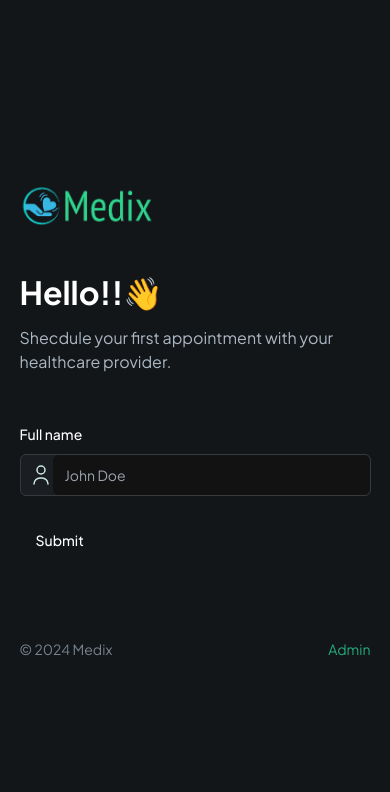
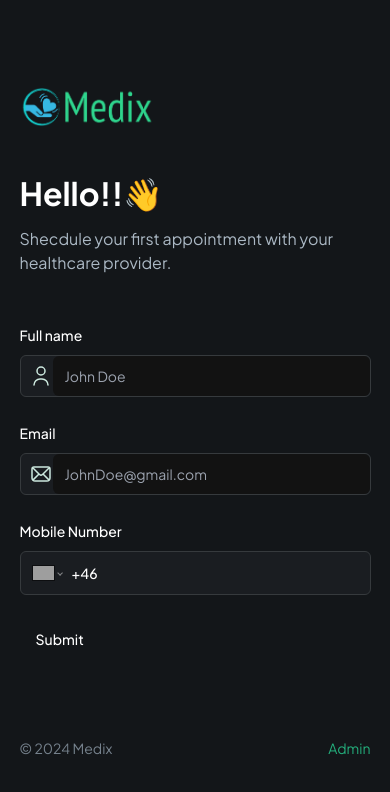
Before and after one commit to mhei009/Medix, a Next.js app: page / in a window 390 px wide. Shown: the top 792 px of the page. Built offline with nearby package versions, Linux system fonts and the light colour scheme; grey boxes are pictures that could not be loaded.

Commit message:
phone input added

```diff
--- a/components/forms/PatientForm.tsx
+++ b/components/forms/PatientForm.tsx
@@ -56,6 +56,24 @@
           iconSrc="/assets/icons/user.svg"
           iconAlt="user"
         />
+        <CustomFormField
+          fieldType={FormFieldType.INPUT}
+          control={form.control}
+          name="email"
+          label="Email"
+          placeholder="JohnDoe@gmail.com"
+          iconSrc="/assets/icons/email.svg"
+          iconAlt="email"
+        />
+
+        <CustomFormField
+          fieldType={FormFieldType.PHONE_INPUT}
+          control={form.control}
+          name="Mobile number"
+          label="Mobile Number"
+          placeholder="123-456-789 "
+
+        />
 
         <Button type="submit">Submit</Button>
       </form>
--- a/components/ui/CustomFormField.tsx
+++ b/components/ui/CustomFormField.tsx
@@ -12,6 +12,9 @@
 import { FormFieldType } from "../forms/PatientForm";
 import { Control } from "react-hook-form";
 import Image from "next/image";
+import 'react-phone-number-input/style.css'
+import PhoneInput from 'react-phone-number-input'
+
 
 interface CustomProps {
   control: Control<any>;
@@ -53,8 +56,26 @@
             />
           </FormControl>
         </div>
-      );
-    default:
+      )
+     case FormFieldType.PHONE_INPUT:
+        return (
+            <FormControl>
+                <PhoneInput
+                defaultCountry="SE"
+                placeholder={placeholder}
+                international
+                withCountryCallingCode
+                value={field.value as E164Number | undefined}
+                onChange={field.onChange}
+                className="input-phone shad-input border-0"
+
+                />
+            </FormControl>
+        )
+
+
+
+      default:
       break;
   }
 };
--- a/package.json
+++ b/package.json
@@ -20,6 +20,7 @@
     "react": "^18",
     "react-dom": "^18",
     "react-hook-form": "^7.52.1",
+    "react-phone-number-input": "^3.4.5",
     "tailwind-merge": "^2.4.0",
     "tailwindcss-animate": "^1.0.7",
     "zod": "^3.23.8"
```
Also changed, not shown: 1 other file (tests, documents, lock files or other folders).
